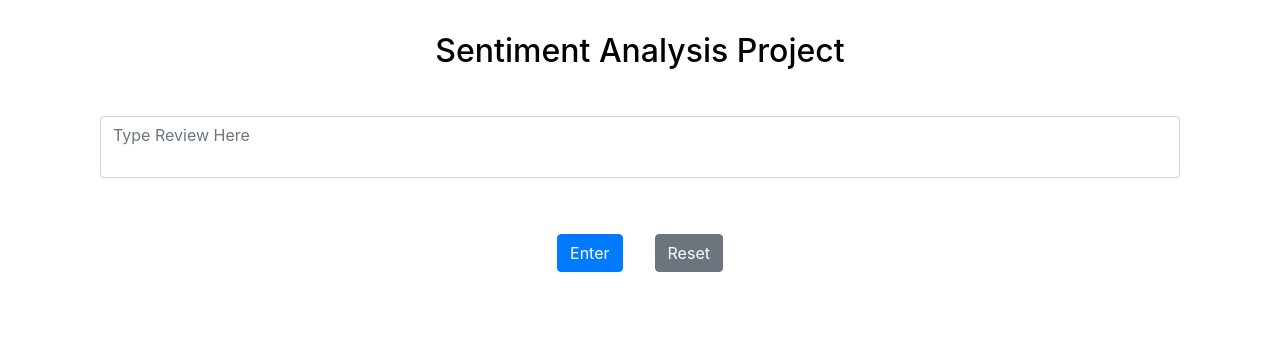
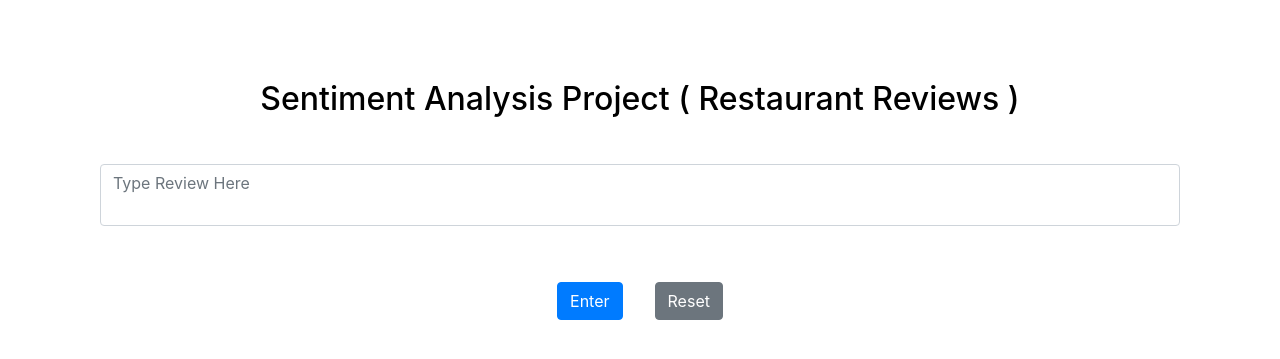
Before and after one commit to 24-mohamedyehia/Restaurant_Reviews_Sentiment_Analysis, a Flask app: page / in a window 1280 px wide. Shown: the part 56-415 px from the top of the page. Run offline with Flask 3, Linux system fonts and the light colour scheme; parts of the project's set-up code (start-up, migrations or seed data) failed here and were passed over; some libraries are stand-ins or nearby versions.

Commit message:
update index.html

```diff
--- a/templates/index.html
+++ b/templates/index.html
@@ -3,7 +3,7 @@
     <head>
         <meta charset="UTF-8">
         <meta name="viewport" content="width=device-width, initial-scale=1.0">
-        <title>Sentiment Analysis Project</title>
+        <title>Sentiment Analysis Project </title>
         <link rel="stylesheet" href="./static/css/bootstrap.css">
         <link rel="stylesheet" href="./static/css/main.css">
     </head>
@@ -22,10 +22,10 @@
 
         </div>
     </nav>
-
+    <br><br>
     <!-- Project Name -->
     <div class="container project-name my-3 mb-0 pb-0 ">
-        <h2 class="text-center my-3 ">Sentiment Analysis Project</h2>
+        <h2 class="text-center my-3 ">Sentiment Analysis Project ( Restaurant Reviews )</h2>
     </div>
 
     <!-- Prediction Form -->
```
